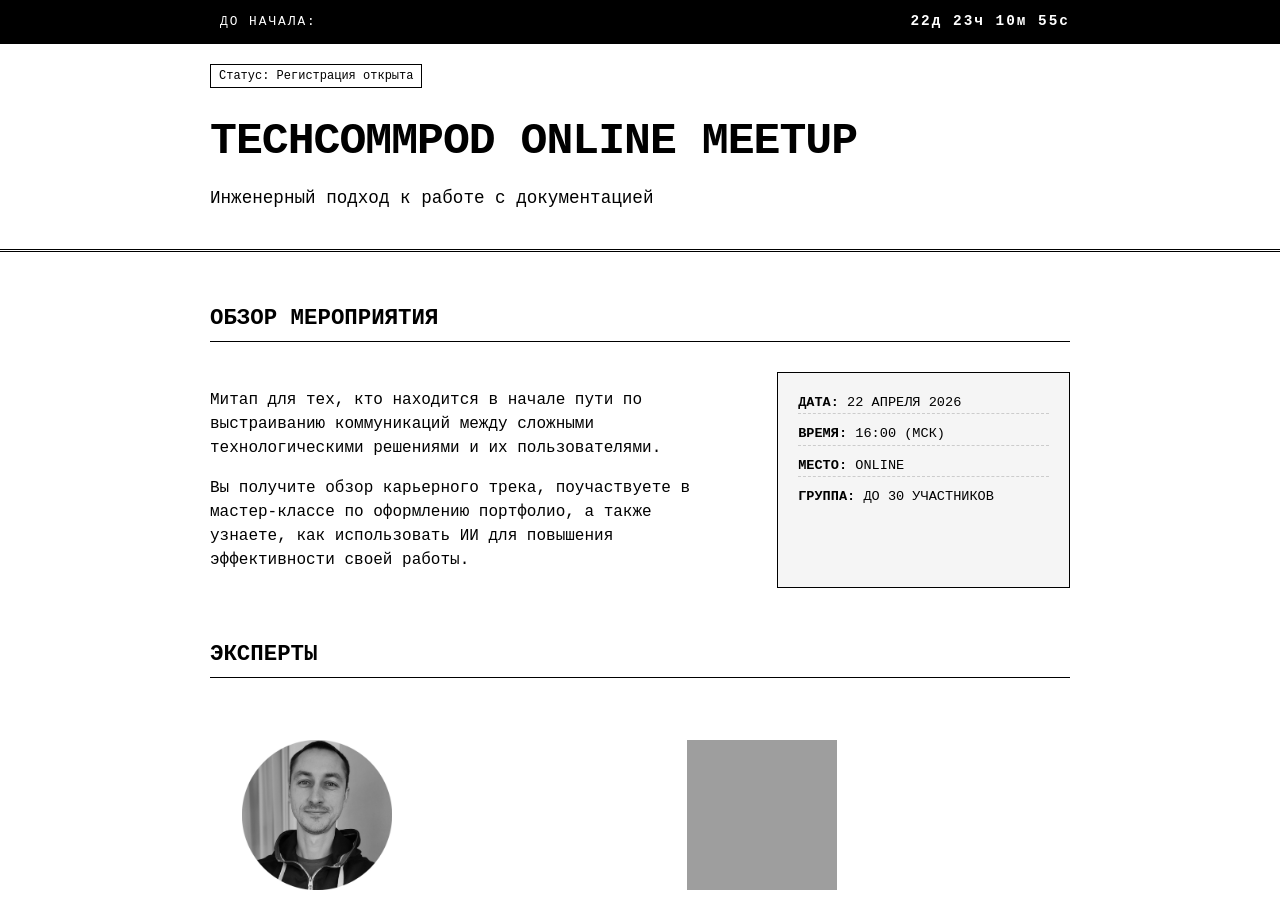
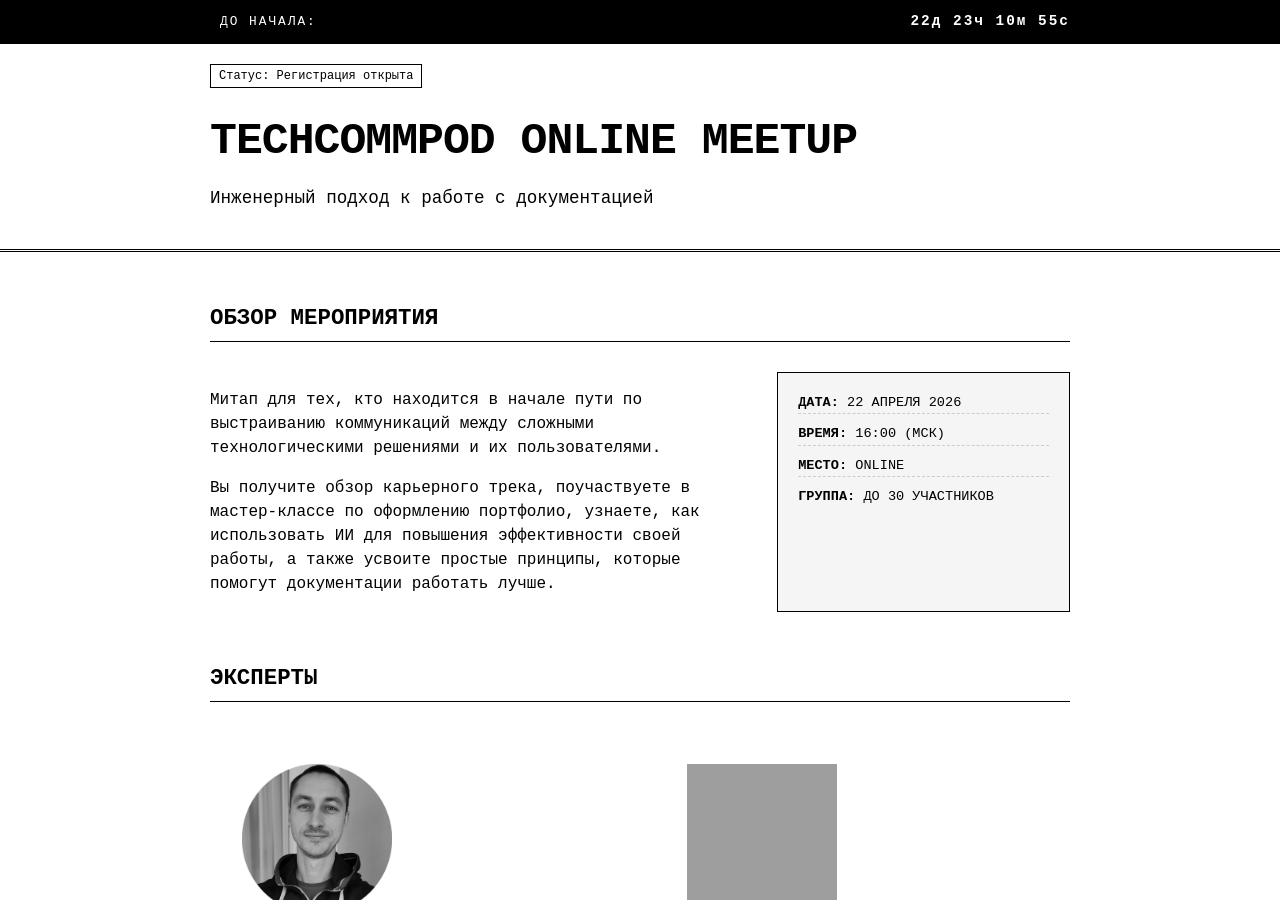
Before and after one commit to techwritex/techcommpod, a Jekyll site: the page built from meetup.md, in a window 1280 px wide and 900 px high. Built offline with Jekyll 4.4.1, drawn with Linux system fonts in a browser that asks for light colours.

Commit message:
meetup page description text update

```diff
--- a/_layouts/meetup.html
+++ b/_layouts/meetup.html
@@ -519,9 +519,8 @@
             <h2 class="section-title">ОБЗОР МЕРОПРИЯТИЯ</h2>
             <div class="description-grid">
                 <div class="description-text">
-                    <!-- <p>> ОРГАНИЗАТОР: Подкаст techcommpod.ru</p> -->
                     <p>Митап для тех, кто находится в начале пути по выстраиванию коммуникаций между сложными технологическими решениями и их пользователями.</p>
-                    <p>Вы получите обзор карьерного трека, поучаствуете в мастер-классе по оформлению портфолио, а также узнаете, как использовать ИИ для повышения эффективности своей работы.</p>
+                    <p>Вы получите обзор карьерного трека, поучаствуете в мастер-классе по оформлению портфолио, узнаете, как использовать ИИ для повышения эффективности своей работы, а также усвоите простые принципы, которые помогут документации работать лучше.</p>
                 </div>
                 <div class="meta-info">
                     <div class="meta-box"><strong>ДАТА:</strong> 22 АПРЕЛЯ 2026</div>
```
Also changed, not shown: assets/images/meetup/arina-balerina.jpeg (added).
